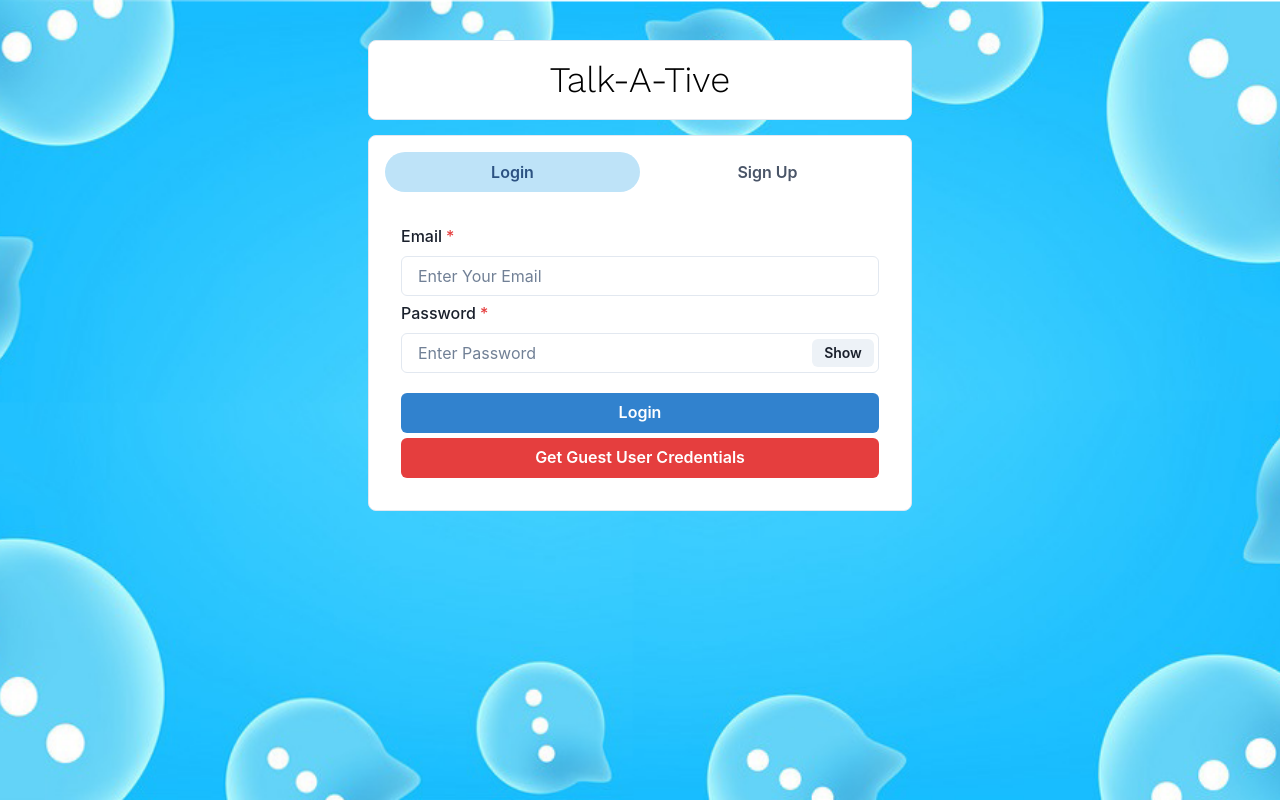
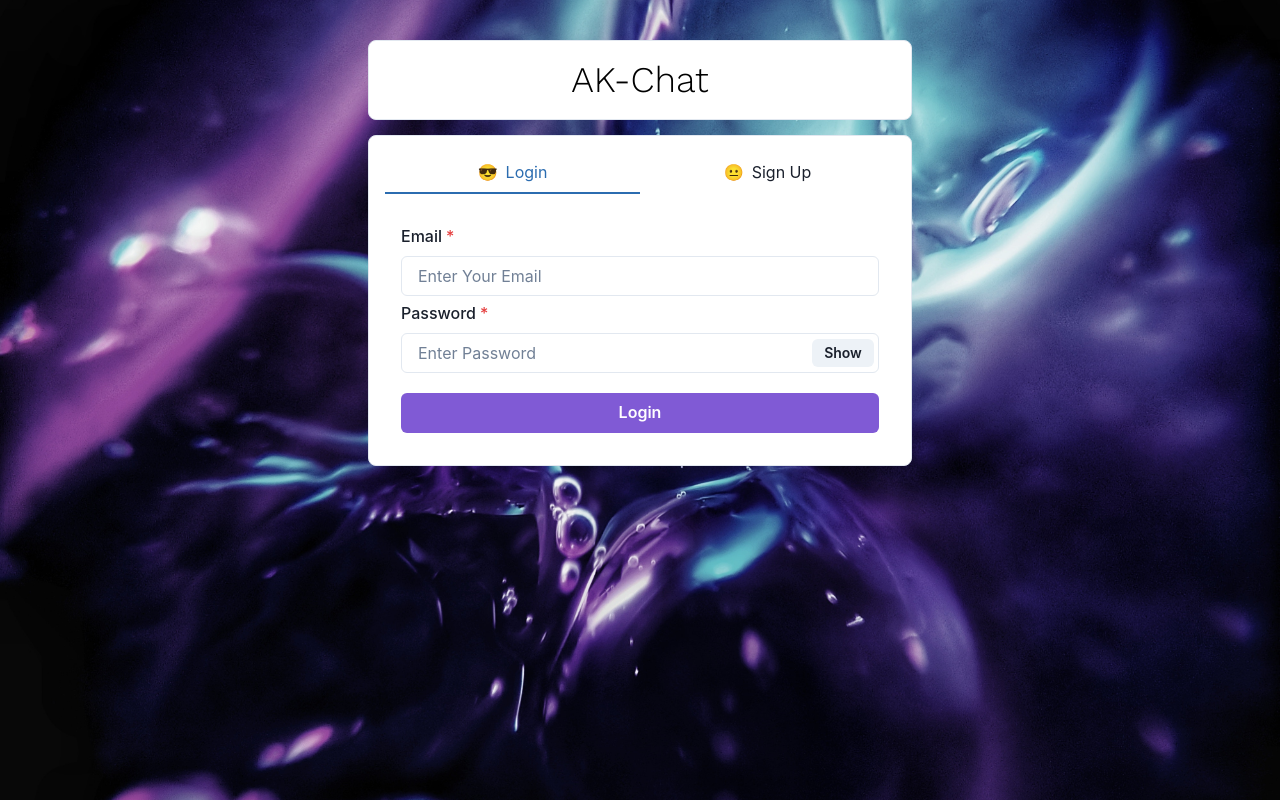
Before and after one commit to avnishbharadva/chat-app, a React (Create React App) app: page / in a window 1280 px wide. Built offline with nearby package versions, Linux system fonts and the light colour scheme.

Commit message:
Modified Some UI

```diff
--- a/src/App.css
+++ b/src/App.css
@@ -3,7 +3,7 @@
 .App{
     min-height: 100vh;
     display: flex;
-    background-image: url('./background.png');
+    background-image: url('./background.jpg');
     background-size: cover;
     background-position: center;
 }
--- a/src/Pages/HomePage.js
+++ b/src/Pages/HomePage.js
@@ -1,10 +1,28 @@
 import React, { useEffect } from 'react'
-import { Box, Container, Text,Tabs, TabList, TabPanels, Tab, TabPanel } from '@chakra-ui/react'
+import { Box, Container, Text,Tabs, TabList, TabPanels, Tab, TabPanel, Button, useMultiStyleConfig, useTab } from '@chakra-ui/react'
 import Login from '../components/Authentication/Login'
 import Signup from '../components/Authentication/Signup'
 import { useNavigate } from 'react-router-dom'
 
 const HomePage = () => {
+
+  const CustomTab = React.forwardRef((props, ref) => {
+    // 1. Reuse the `useTab` hook
+    const tabProps = useTab({ ...props, ref })
+    const isSelected = !!tabProps['aria-selected']
+
+    // 2. Hook into the Tabs `size`, `variant`, props
+    const styles = useMultiStyleConfig('Tabs', tabProps)
+
+    return (
+      <Button __css={styles.tab} {...tabProps}>
+        <Box as='span' mr='2'>
+          {isSelected ? '😎' : '😐'}
+        </Box>
+        {tabProps.children}
+      </Button>
+    )
+  })
 
   const navigate = useNavigate();
 
@@ -27,14 +45,16 @@ const HomePage = () => {
       borderRadius="lg"
       borderWidth="1px"
     >
-      <center><Text fontSize="4xl" fontFamily="Work sans" color="black">Talk-A-Tive</Text></center>
+      <center><Text fontSize="4xl" fontFamily="Work sans" color="black">AK-Chat</Text></center>
     </Box>
 
     <Box bg="white" w="100%" p={4} borderRadius="lg" borderWidth="1px">
-      <Tabs variant='soft-rounded'>
+      <Tabs variant='soft-rounded' colorScheme="purple">
         <TabList mb="1em">
-          <Tab width="50%">Login</Tab>
-          <Tab width="50%">Sign Up</Tab>
+          {/* <Tab width="50%">Login</Tab>
+          <Tab width="50%">Sign Up</Tab> */}
+          <CustomTab width="50%">Login</CustomTab>
+          <CustomTab width="50%">Sign Up</CustomTab>
         </TabList>
         <TabPanels>
           <TabPanel>
--- a/src/components/Authentication/Login.js
+++ b/src/components/Authentication/Login.js
@@ -52,7 +52,9 @@ const Login = () => {
       localStorage.setItem("userInfo",JSON.stringify(data));
       setLoading(false);
       navigate('/chats');
-
+      // setTimeout(() => {
+      //   navigate('/chats');
+      // }, 2000);
     } catch (error) {
       toast({
         title: 'Error Occured!',
@@ -87,16 +89,16 @@ const Login = () => {
       </InputGroup>
       </FormControl>
 
-      <Button colorScheme="blue" width="100%" style={{marginTop: 15}} onClick={submitHandler} isLoading={loading}>
+      <Button colorScheme="purple" width="100%" style={{marginTop: 15}} onClick={submitHandler} isLoading={loading}>
         Login
       </Button>
 
-      <Button variant="solid" colorScheme="red" width="100%" onClick={() => {
+      {/* <Button variant="solid" colorScheme="red" width="100%" onClick={() => {
         setEmail("guest@example.com")
         setPassword("123456")
       }}>
         Get Guest User Credentials
-      </Button>
+      </Button> */}
 
     </VStack>
   )
--- a/src/components/Authentication/Signup.js
+++ b/src/components/Authentication/Signup.js
@@ -169,7 +169,7 @@ const Signup = () => {
         <Input type="file" p={1.5} accept="image/*" onChange={(e)=>postDetails(e.target.files[0])} />
       </FormControl>
 
-      <Button colorScheme="blue" width="100%" style={{marginTop: 15}} onClick={submitHandler} isLoading={loading}>
+      <Button colorScheme="purple" width="100%" style={{marginTop: 15}} onClick={submitHandler} isLoading={loading}>
         Sign Up
       </Button>
     </VStack>
--- a/src/components/MyChats.js
+++ b/src/components/MyChats.js
@@ -1,5 +1,5 @@
 import { AddIcon } from '@chakra-ui/icons';
-import { Box, Button, Stack, Text, useToast } from '@chakra-ui/react';
+import { Avatar, Box, Button, Stack, Text, Tooltip, useToast } from '@chakra-ui/react';
 import axios from 'axios';
 import React, { useEffect, useState } from 'react'
 import { getSender } from '../config/ChatLogics';
@@ -9,9 +9,13 @@ import GroupChatModal from './miscellaneous/GroupChatModal';
 
 const MyChats = ({ fetchAgain }) => {
 
-  const [loggedUser, setLoggedUser] = useState();
+  const [loggedUser, setLoggedUser] = useState(JSON.parse(localStorage.getItem("userInfo")));
   const { selectedChat, setSelectedChat, user, chats, setChats } = ChatState();
   const toast = useToast();
+
+  useEffect(() => {
+    setLoggedUser(JSON.parse(localStorage.getItem("userInfo")));
+  }, []);
 
   const fetchChats = async () => {
     // console.log(user._id)
@@ -92,7 +96,7 @@ const MyChats = ({ fetchAgain }) => {
               <Box
                 onClick={() => setSelectedChat(chat)}
                 cursor="pointer"
-                bg={selectedChat === chat ? "#38B2AC" : "#E8E8E8"}
+                bg={selectedChat === chat ? "purple" : "#E8E8E8"}
                 color={selectedChat === chat ? "white" : "black"}
                 px={3}
                 py={2}
--- a/src/components/ScrollableChat.js
+++ b/src/components/ScrollableChat.js
@@ -31,8 +31,11 @@ const ScrollableChat = ({ messages }) => {
                 )}
 
                 <span style={{
+                    color: `${
+                        m.sender._id === user._id ? "black" : "white"
+                    }`,
                     backgroundColor: `${
-                        m.sender._id === user._id ? "#BEE3F8" : "#B9F5D0"
+                        m.sender._id === user._id ? "#D7A1F9" : "#BC61F5"
                     }`,
                     borderRadius: "20px",
                     padding: "5px 15px",
--- a/src/components/UserAvatar/UserListItem.js
+++ b/src/components/UserAvatar/UserListItem.js
@@ -5,7 +5,7 @@ const UserListItem = ({ user, handleFunction }) => {
 
   return (
     <Box onClick={handleFunction} cursor="pointer" bg="#E8E8E8" _hover={{
-      background: "#38B2AC",
+      background: "purple",
       color: "white",
     }}
     w="100%"
--- a/src/components/miscellaneous/GroupChatModal.js
+++ b/src/components/miscellaneous/GroupChatModal.js
@@ -176,7 +176,7 @@ const GroupChatModal = ({ children }) => {
           </ModalBody>
 
           <ModalFooter>
-            <Button colorScheme='blue' onClick={handleSubmit}>
+            <Button colorScheme='purple' onClick={handleSubmit}>
               Create Chat
             </Button>
           </ModalFooter>
--- a/src/components/miscellaneous/ProfileModal.js
+++ b/src/components/miscellaneous/ProfileModal.js
@@ -38,7 +38,7 @@ const ProfileModal = ({user, children}) => {
           </ModalBody>
 
           <ModalFooter>
-            <Button colorScheme='blue' mr={3} onClick={onClose}>
+            <Button colorScheme='purple' mr={3} onClick={onClose}>
               Close
             </Button>
 
--- a/src/components/miscellaneous/SideDrawer.js
+++ b/src/components/miscellaneous/SideDrawer.js
@@ -119,7 +119,7 @@ const SideDrawer = () => {
         </Tooltip>
 
         <Text fontSize="2xl" fontFamily="Work sans">
-          Talk-A-Tive
+          AK-Chat
         </Text>
         <div>
           <Menu>
```
Also changed, not shown: src/background.jpg (added), src/background.png (deleted). Lines whose indentation alone changed are shown as unchanged.
